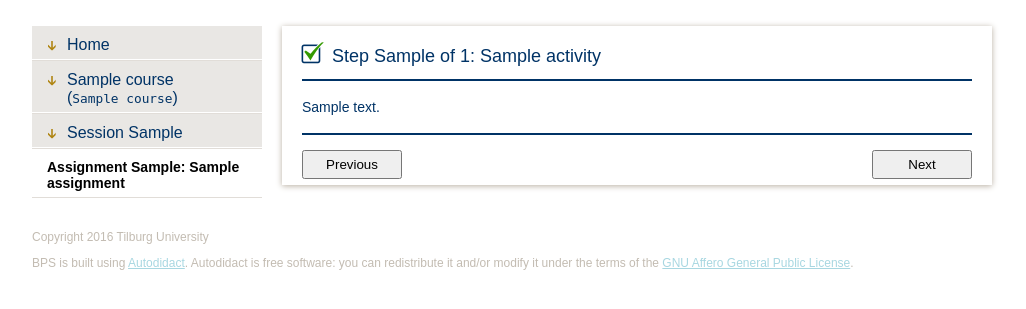
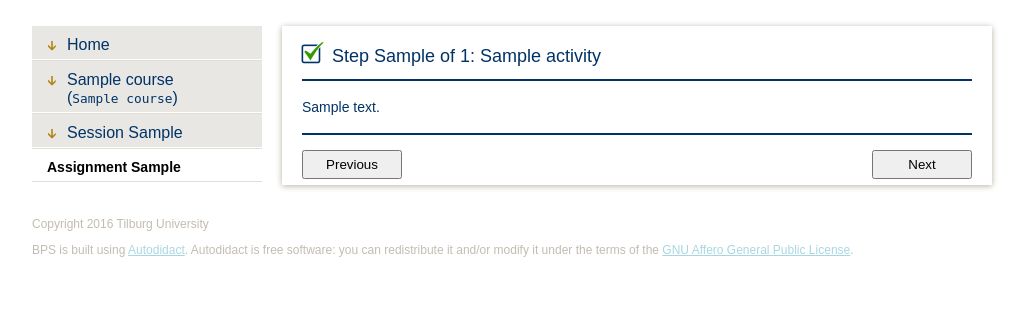
Before and after one commit to rtts/autodidact, a Django app: template bps/templates/assignment.html in a window 1280 px wide. Shown: the part 261-570 px from the top of the page, without its empty margins (128-1154 px from the left). Run offline with Django 3.2, Linux system fonts and the light colour scheme; the template is opened without the code that fills it: most values are stand-ins (such as "Sample title", 1, 10 or a date in 2020).

Commit message:
Template tweak

```diff
--- a/bps/templates/assignment.html
+++ b/bps/templates/assignment.html
@@ -5,7 +5,7 @@
 <li class="visitedPage"><a href="{% url 'homepage' %}">Home</a></li>
 <li class="visitedPage"><a href="{% url 'course' course.slug %}">{{course.name}}<br>(<code>{{course.colloquial_name}}</code>)</a></li>
 <li class="visitedPage"><a href="{% url 'session' course.slug session_nr %}">Session {{session_nr}}</a></li>
-<li class="currentPage"><a href="{% url 'assignment' course.slug session_nr assignment_nr %}">Assignment {{assignment_nr}}: {{assignment.name}}</a></li>
+<li class="currentPage"><a href="{% url 'assignment' course.slug session_nr assignment_nr %}">Assignment {{assignment_nr}}</a></li>
 {% if request.user.is_staff %}<li class="futurePage"><a class="editlink" href="{% url 'admin:autodidact_assignment_change' assignment.pk %}">edit</a>{% endif %}</li>
 {% endblock %}
 
--- a/bps/templates/session.html
+++ b/bps/templates/session.html
@@ -5,7 +5,7 @@
 <li class="visitedPage"><a href="{% url 'course' course.slug %}">{{course.name}}<br>(<code>{{course.colloquial_name}}</code>)</a></li>
 <li class="currentPage"><a href="{% url 'session' course.slug session_nr %}">Session {{session_nr}}</a></li>
 {% for assignment in session.assignments.all %}
-<li class="futurePage"><a href="{% url 'assignment' course.slug session_nr forloop.counter %}">{{forloop.counter}}. {{assignment.name}}</a></li>
+<li class="futurePage"><a href="{% url 'assignment' course.slug session_nr forloop.counter %}">Assignment {{forloop.counter}}: {{assignment.name}}</a></li>
 {% empty %}
 <li class="empty">No assignments available</li>
 {% endfor %}
```
